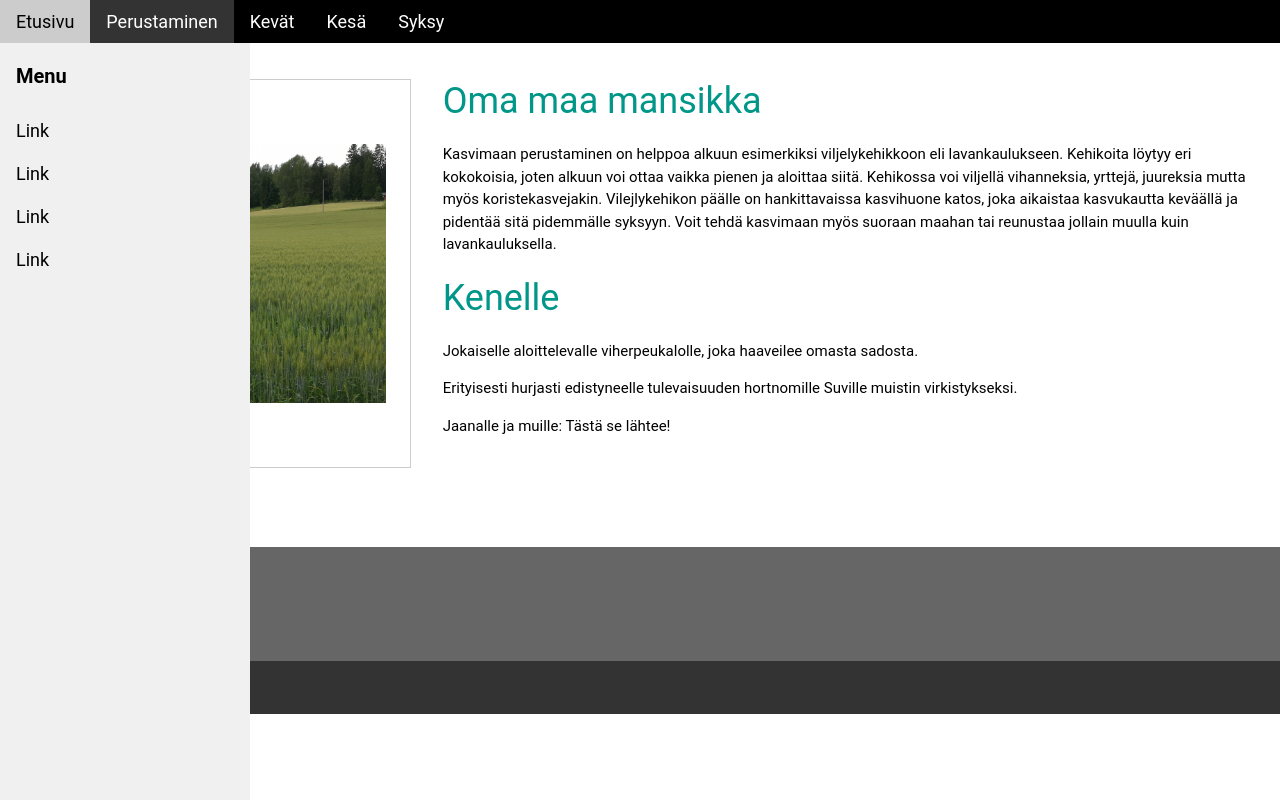
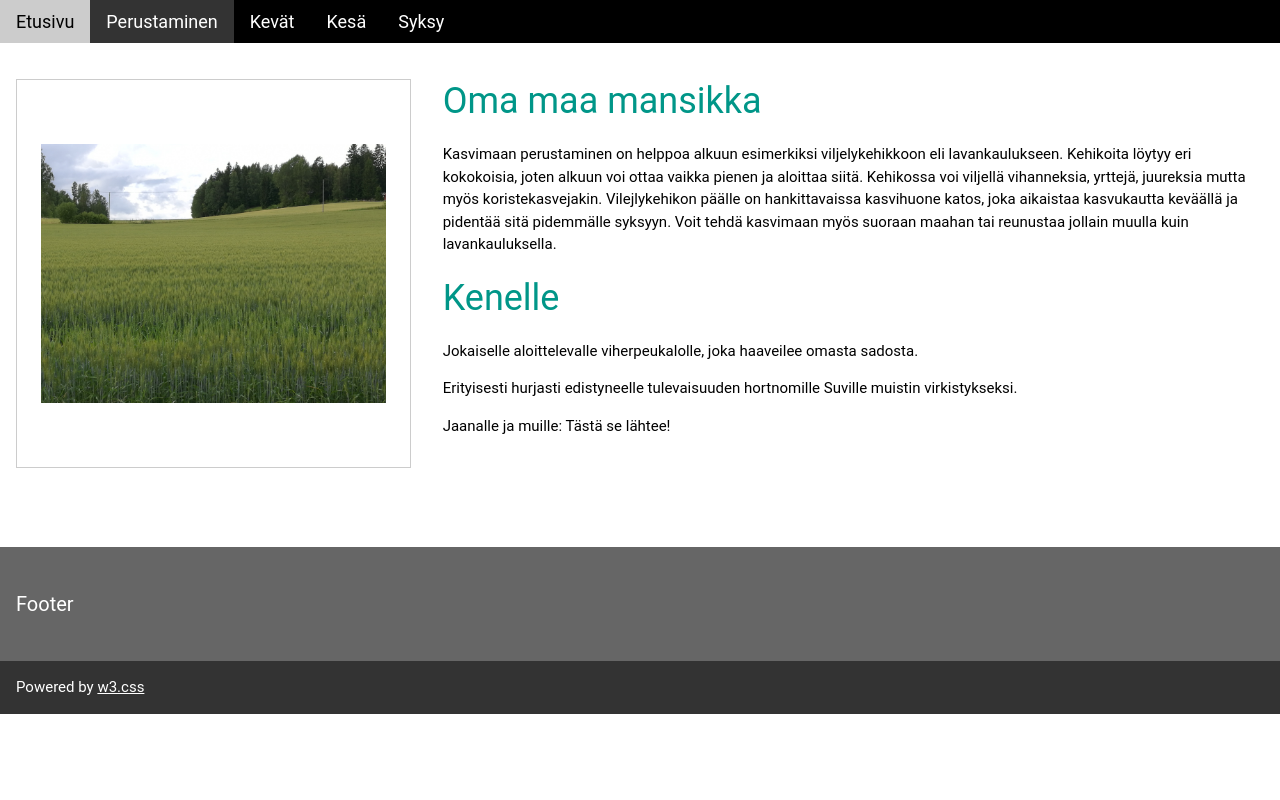
Before and after one commit to ElliPii/ellipii.github.io, a plain HTML site: page index.html in a window 1280 px wide. Drawn offline with Linux system fonts and the light colour scheme.

Commit message:
Update index.html

```diff
--- a/index.html
+++ b/index.html
@@ -31,17 +31,6 @@ html,body,h1,h2,h3,h4,h5,h6 {font-family: "Roboto", sans-serif;}
     <a href="syksy.html" class="w3-bar-item w3-button w3-hide-small w3-hover-white">Syksy</a>
   </div>
 </div>
-  <nav class="w3-sidebar w3-bar-block w3-collapse w3-large w3-theme-l5 w3-animate-left" id="mySidebar">
-  <a href="javascript:void(0)" onclick="w3_close()" class="w3-right w3-xlarge w3-padding-large w3-hover-black w3-hide-large" title="Close Menu">
-    <i class="fa fa-remove"></i>
-  </a>
-  <h4 class="w3-bar-item"><b>Menu</b></h4>
-  <a class="w3-bar-item w3-button w3-hover-black" href="#">Link</a>
-  <a class="w3-bar-item w3-button w3-hover-black" href="#">Link</a>
-  <a class="w3-bar-item w3-button w3-hover-black" href="#">Link</a>
-  <a class="w3-bar-item w3-button w3-hover-black" href="#">Link</a>
-</nav>
-
   <div class="w3-row w3-padding-64">
         <div class="w3-third w3-container">
       <p class="w3-border w3-padding-large w3-padding-64 w3-center"><img src="oma.maa.jpg" alt="pelto" style="width:100%"></p>
```
